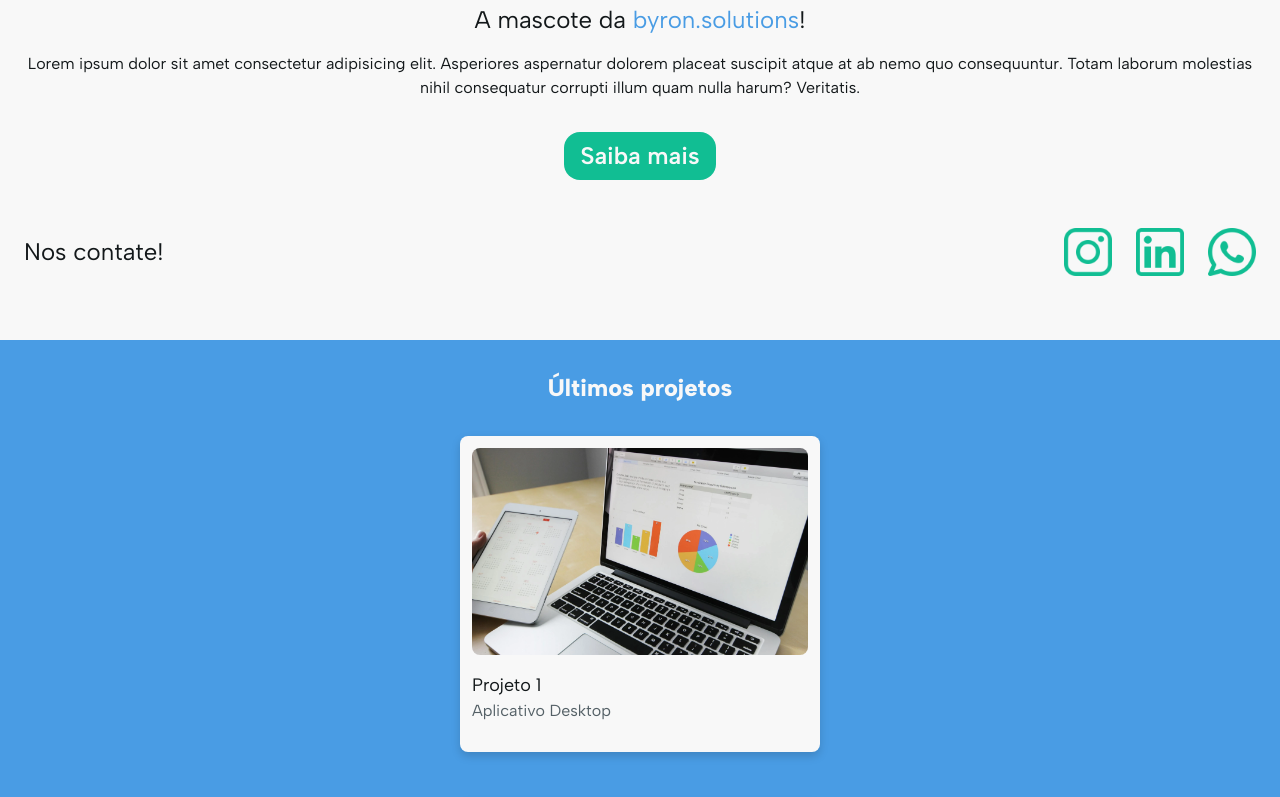
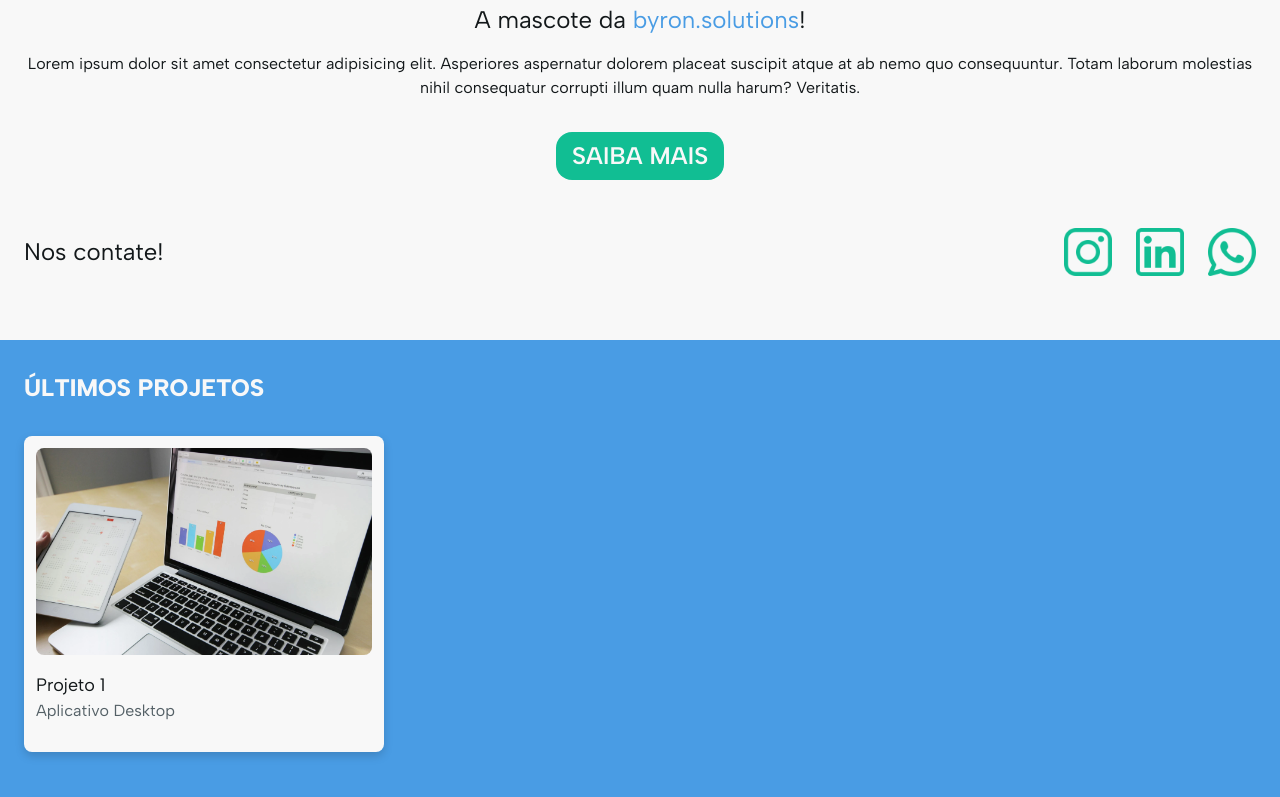
Before and after one commit to Davi-Lorena/Portfolio-semana4, a website: page src/index.html in a window 1280 px wide. Shown: the part 660-1457 px from the top of the page. Drawn offline with Linux system fonts and the light colour scheme.

Commit message:
fix: Adds uppercase to text and correctly aligns Sally's image and project cards

```diff
--- a/src/index.html
+++ b/src/index.html
@@ -17,7 +17,7 @@
 
 <main>
     <!-- SECTION HERO -->
-    <section class="text-black px-6 py-16 bg-white">
+    <section class="text-black px-6 py-16 bg-white flex flex-col items-center">
         <div class="max-w-[25rem] max-h-[25rem]"><img src="./assets/sally.png" alt="Imagem da Sally, canguru mascote da byron.solutions"></div>
         <div class="flex flex-col gap-12">
             <div class="text-center flex flex-col gap-8 items-center">
@@ -28,7 +28,7 @@
                     <p class="text-base">Lorem ipsum dolor sit amet consectetur adipisicing elit. Asperiores aspernatur dolorem placeat suscipit atque at ab nemo quo consequuntur. Totam laborum molestias nihil consequatur corrupti illum quam nulla harum? Veritatis.</p>
                     </div>
                 </article>
-                <button class="text-2xl font-semibold text-white bg-main px-4 py-2 rounded-2xl hover:bg-teal-600 transition duration-200">Saiba mais</button>
+                <button class="text-2xl font-semibold text-white bg-main px-4 py-2 rounded-2xl hover:bg-teal-600 transition duration-200 uppercase">Saiba mais</button>
             </div>
             <div class="flex flex-row justify-between items-center">
                 <p class="text-2xl">Nos contate!</p>
@@ -47,8 +47,8 @@
         </div>
     </section>
     <!-- SECTION PROJECTS -->
-     <section class="bg-secondary px-6 py-8 text-black flex flex-col gap-8 items-center">
-        <h2 class="text-white text-2xl font-extrabold">Últimos projetos</h2>
+     <section class="bg-secondary px-6 py-8 text-black flex flex-col gap-8 items-start">
+        <h2 class="text-white text-2xl font-extrabold uppercase">Últimos projetos</h2>
         <div class="grid grid-flow-row grid-cols-1 gap-12">
             <div class="bg-white max-w-[22.5rem] flex flex-col rounded-lg p-3 gap-4 drop-shadow-lg">
                 <div class="h-3/4 rounded-lg overflow-hidden">
@@ -115,7 +115,7 @@
 <p class="text-xl text-center">Desenvolvido por Davi Lorena • DVP 2025</p>
     </div>
     <div class="text-center gap-2">
-        <h3 class="text-2xl">Sobre mim</h3>
+        <h3 class="text-2xl uppercase">Sobre mim</h3>
         <p class="text-base">
             Lorem ipsum dolor sit amet consectetur adipisicing elit. Saepe quasi excepturi voluptas velit ratione consequatur pariatur est perferendis deserunt veritatis eius accusantium quis totam repellendus iure, a voluptatibus natus in?
         </p>
```
Also changed, not shown: src/output.css.
